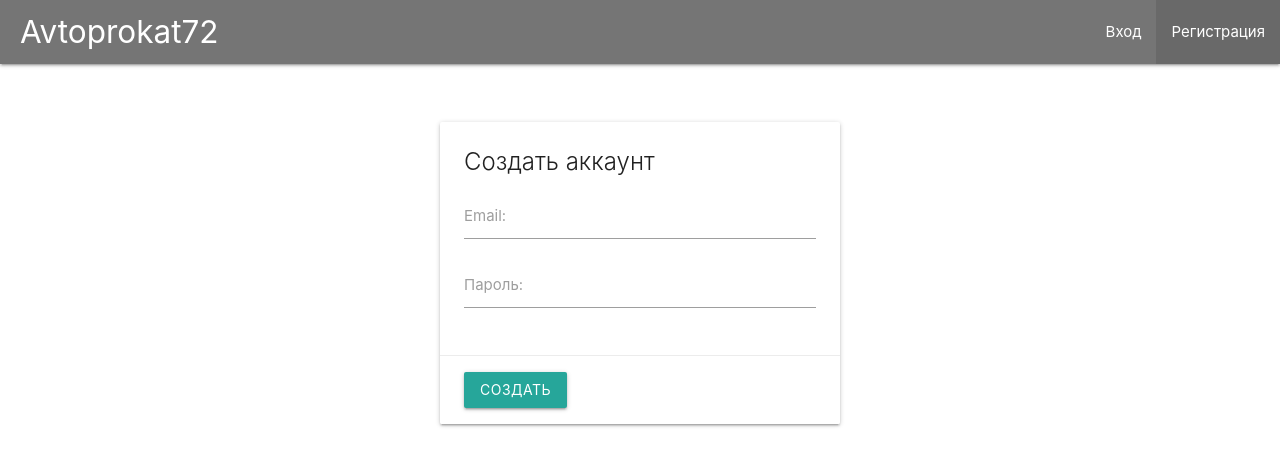
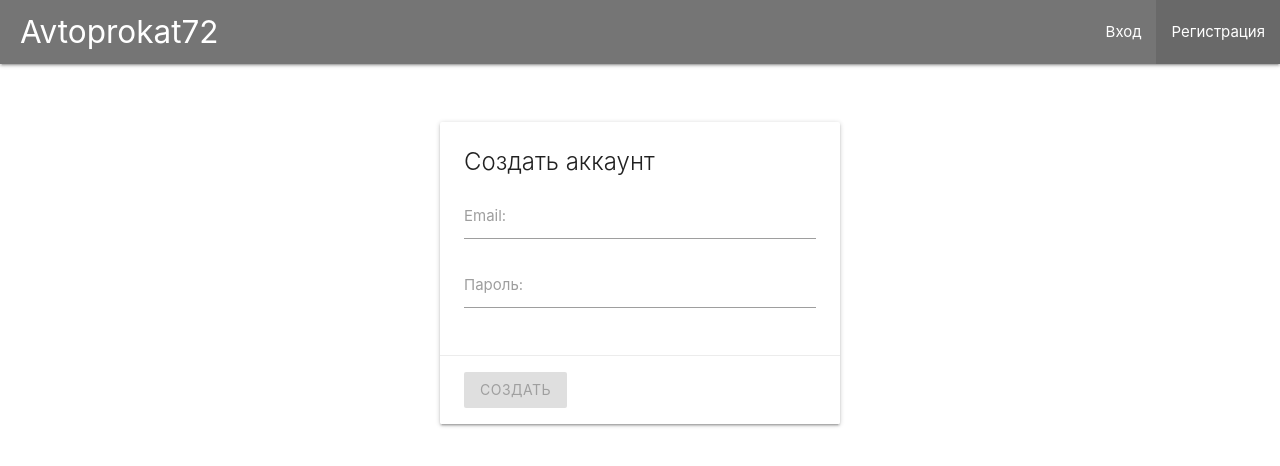
Before and after one commit to Ditox313/ditox_crm, an Angular app in the folder client/: page /register in a window 1280 px wide. Shown: the top 466 px of the page. Built offline with nearby package versions, Linux system fonts and the light colour scheme.

Commit message:
Связал регистрацию и авторизацтю клиент сервер

```diff
--- a/client/src/app/login-page/login-page.component.ts
+++ b/client/src/app/login-page/login-page.component.ts
@@ -47,6 +47,7 @@
 
   onSubmit(): void {
     this.form.disable();
+
     const user = {
       email: this.form.value.email,
       password:  this.form.value.password
--- a/client/src/app/register-page/register-page.component.html
+++ b/client/src/app/register-page/register-page.component.html
@@ -1,16 +1,39 @@
-<div class="card">
+
+<form class="card" [formGroup]="form" (ngSubmit)="onSubmit()">
     <div class="card-content">
         <span class="card-title">Создать аккаунт</span>
         <div class="input-field">
-            <input id="email" type="email" required>
+            <input id="email" type="email" formControlName="email"
+                [ngClass]="{'invalid': form.controls['email'].invalid && form.controls['email'].touched}">
             <label for="email">Email:</label>
+            <span class="helper-text red-text" *ngIf="form.controls['email'].invalid && form.controls['email'].touched">
+                <p *ngIf="form.controls['email'].errors?.required">
+                    Email не должен быть пустым
+                </p>
+
+                <p *ngIf="form.controls['email'].errors?.email">
+                    Введите корректный Email
+                </p>
+            </span>
         </div>
         <div class="input-field">
-            <input id="password" type="password" required>
+            <input id="password" type="password" formControlName="password"
+                [ngClass]="{'invalid': form.controls['password'].invalid && form.controls['password'].touched}">
             <label for="password">Пароль:</label>
+            <span class="helper-text red-text"
+                *ngIf="form.controls['password'].invalid && form.controls['password'].touched">
+                <p *ngIf="form.controls['password'].errors?.required">
+                    Пароль не должен быть пустым
+                </p>
+
+                <p *ngIf="form.controls['password'].errors?.minlength">
+                    Минимальная длина пароля 6 символов
+                </p>
+            </span>
         </div>
     </div>
     <div class="card-action">
-        <button class="modal-action btn waves-effect">Создать</button>
+        <button class="modal-action btn waves-effect" type="submit"
+            [disabled]="form.invalid || form.disabled">Создать</button>
     </div>
-</div>
+</form>
--- a/client/src/app/register-page/register-page.component.ts
+++ b/client/src/app/register-page/register-page.component.ts
@@ -1,15 +1,57 @@
-import { Component, OnInit } from '@angular/core';
+import { Component, OnDestroy, OnInit } from '@angular/core';
+import { FormControl, FormGroup, Validators } from '@angular/forms';
+import { ActivatedRoute, Router } from '@angular/router';
+import { Subscription } from 'rxjs';
+import { AuthService } from '../shared/services/auth.service';
 
 @Component({
   selector: 'app-register-page',
   templateUrl: './register-page.component.html',
   styleUrls: ['./register-page.component.css']
 })
-export class RegisterPageComponent implements OnInit {
+export class RegisterPageComponent implements OnInit, OnDestroy {
+  form!: FormGroup;
+  uSub!: Subscription;
 
-  constructor() { }
+  constructor(private auth: AuthService, private router: Router, private route: ActivatedRoute) { }
 
   ngOnInit(): void {
+    this.form = new FormGroup({
+      email: new FormControl(null, [Validators.required, Validators.email]),
+      password: new FormControl(null, [Validators.required, Validators.minLength(6)]),
+    });
+  }
+
+
+  ngOnDestroy(){
+    if(this.uSub)
+    {
+      this.uSub.unsubscribe();
+    }
+  }
+
+
+
+  onSubmit(): void {
+    this.form.disable();
+
+    const user = {
+      email: this.form.value.email,
+      password:  this.form.value.password
+    }
+
+    this.uSub = this.auth.register(user).subscribe(
+      () => this.router.navigate(['/login'], {
+        queryParams: {
+          registered: true
+        }
+      }),
+      error => {
+        console.warn(error);
+        this.form.enable();
+      }
+
+    )
   }
 
 }
--- a/client/src/app/shared/services/auth.service.ts
+++ b/client/src/app/shared/services/auth.service.ts
@@ -27,9 +27,9 @@
       );
    }
 
-   register()
+   register(user: User) : Observable<User>
    {
-
+      return this.http.post<User>('/api/auth/register', user);
    }
 
 
```
